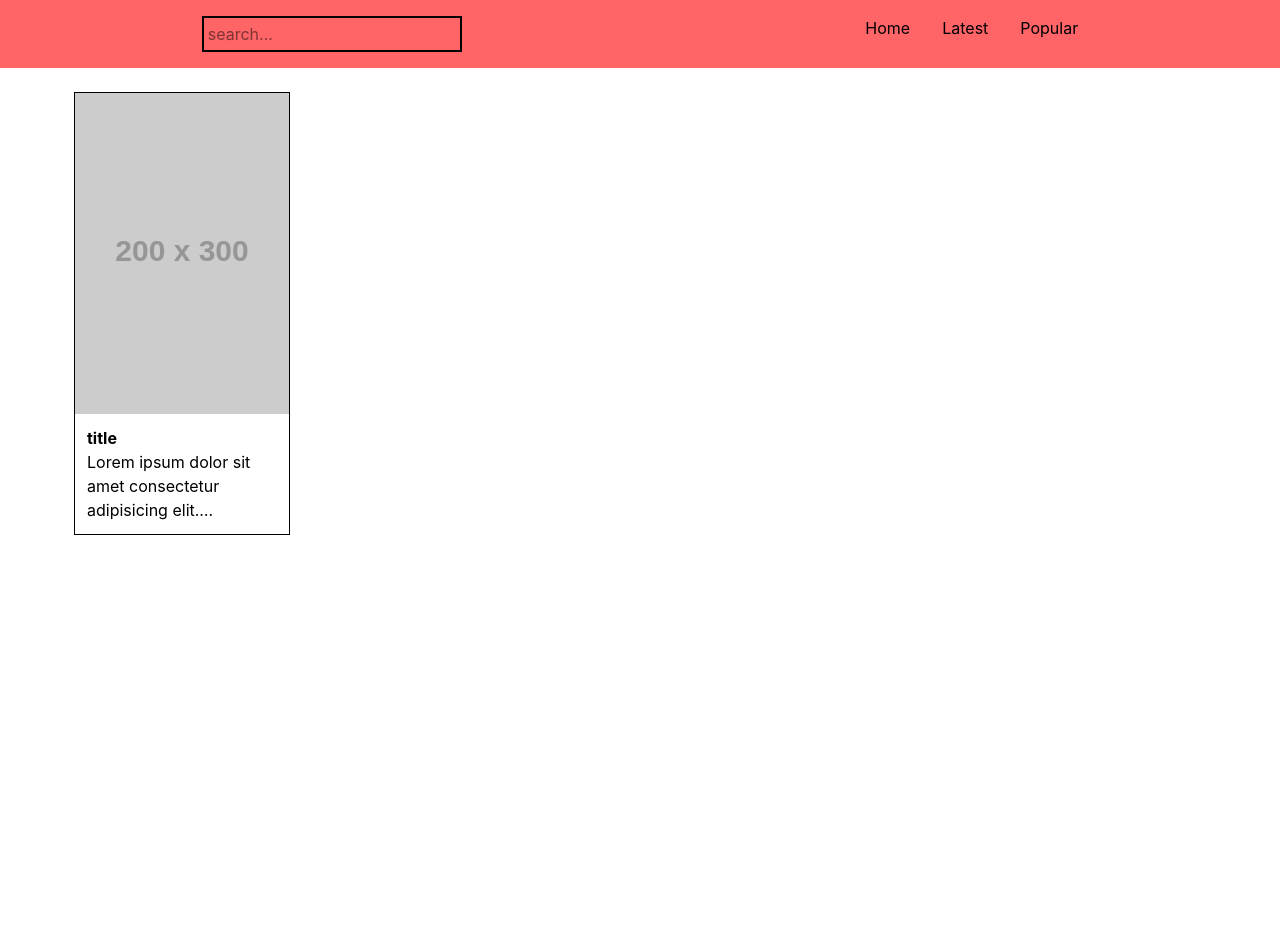
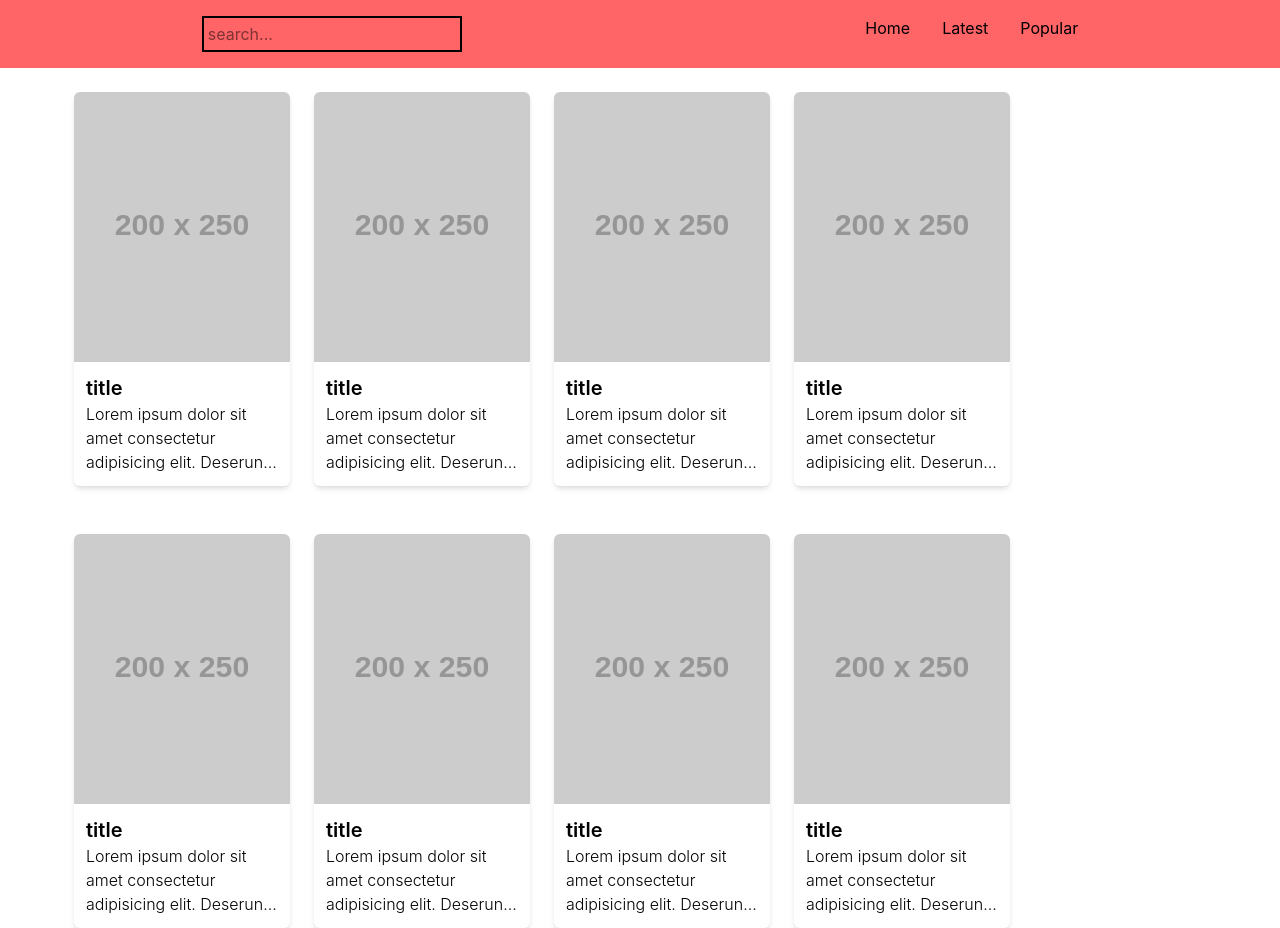
Before and after one commit to nimanek/nimflix, a React (Vite) app: page / in a window 1280 px wide. Before the commit the page ends 800 px from the top, so only its background shows below. Built offline with nearby package versions, Linux system fonts and the light colour scheme.

Commit message:
made Card component for each movie

```diff
--- /dev/null
+++ b/src/components/MovieCard.jsx
@@ -0,0 +1,26 @@
+import React from 'react'
+
+const MovieCard = () => {
+  return (
+    <div>
+      <div className="max-w-54 max-h-fit mt-6 rounded-md shadow-md cursor-pointer overflow-hidden">
+                    <img
+                        className="w-full"
+                        src="https://placehold.co/200x250"
+                        alt=""
+                    />
+                    <div className="p-3">
+                        <h2 className="font-semibold text-xl">title</h2>
+                        <p className="line-clamp-3 font-light">
+                            Lorem ipsum dolor sit amet consectetur adipisicing
+                            elit. Deserunt, ea. Ipsum nemo, neque quae aut
+                            facere odit officia est provident sequi expedita
+                            repudiandae explicabo odio maxime sed...
+                        </p>
+                    </div>
+                </div>
+    </div>
+  )
+}
+
+export default MovieCard
--- a/src/components/MovieList.jsx
+++ b/src/components/MovieList.jsx
@@ -1,25 +1,18 @@
 import React from "react";
+import MovieCard from "./MovieCard";
 
 const MovieList = () => {
     return (
         <>
-            <main>
-                <div className="border max-w-54 max-h-fit mt-6">
-                    <img
-                        className="w-full"
-                        src="https://placehold.co/200x300"
-                        alt=""
-                    />
-                    <div className="p-3">
-                        <h2 className="font-bold">title</h2>
-                        <p className="line-clamp-3">
-                            Lorem ipsum dolor sit amet consectetur adipisicing
-                            elit. Deserunt, ea. Ipsum nemo, neque quae aut
-                            facere odit officia est provident sequi expedita
-                            repudiandae explicabo odio maxime sed...
-                        </p>
-                    </div>
-                </div>
+            <main className="flex flex-wrap gap-6">
+                <MovieCard />
+                <MovieCard />
+                <MovieCard />
+                <MovieCard />
+                <MovieCard />
+                <MovieCard />
+                <MovieCard />
+                <MovieCard />
             </main>
         </>
     );
--- a/src/components/Navbar.jsx
+++ b/src/components/Navbar.jsx
@@ -1,7 +1,7 @@
 export const Navbar = () => {
     return (
         <>
-            <div className="bg-red-400 py-4">
+            <div className="bg-red-400 py-4 w-full">
                 <ul className="flex justify-around">
                     <div>
                         <input
```
